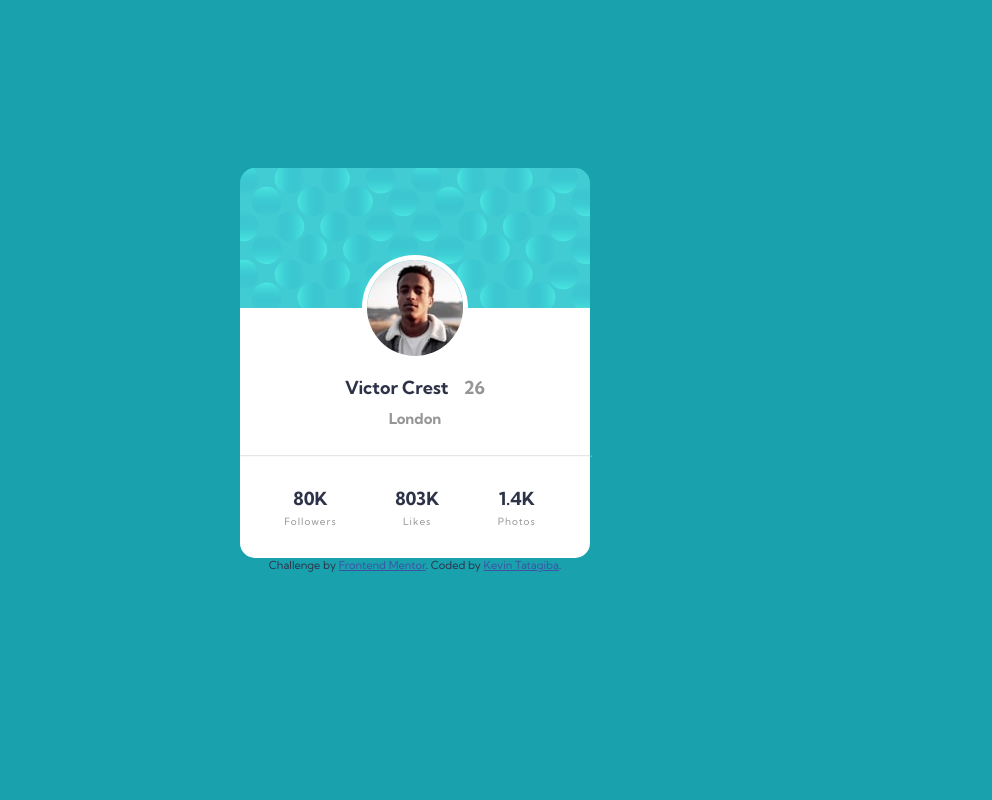
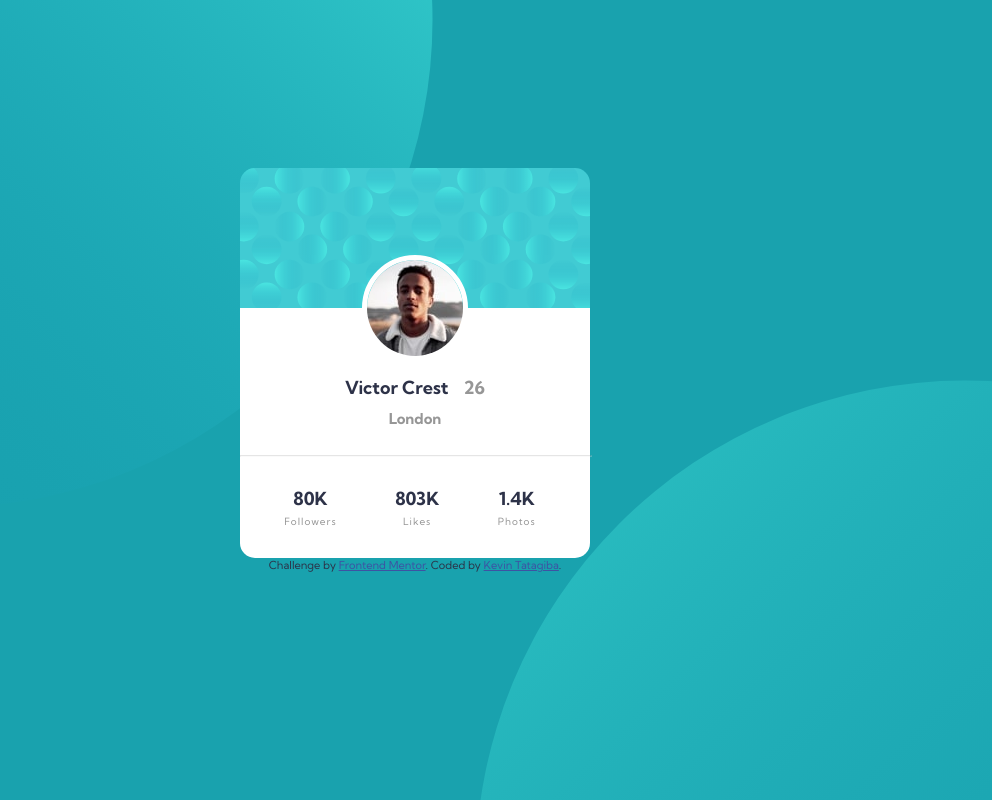
Before and after one commit to kevintata/Profile-card-component, a plain HTML site: page index.html in a window 1280 px wide. Shown: the whole page, without its empty margins (225-1217 px from the left). Drawn offline with Linux system fonts and the light colour scheme.

Commit message:
Update style.css

```diff
--- a/style.css
+++ b/style.css
@@ -11,9 +11,12 @@
 body{
     font-family: 'Kumbh Sans', sans-serif;
     font-size: 15px;
-    background: var(--Dark-cyan);
+    background: url(images/bg-pattern-top.svg) -320px -470px no-repeat, url(images/bg-pattern-bottom.svg) 700px 380px no-repeat;
+    background-color: var(--Dark-cyan);
     color: var(--Very-dark-desaturated-blue);
     text-align: center;
+
+
 }
 
 #bg-card{
```
